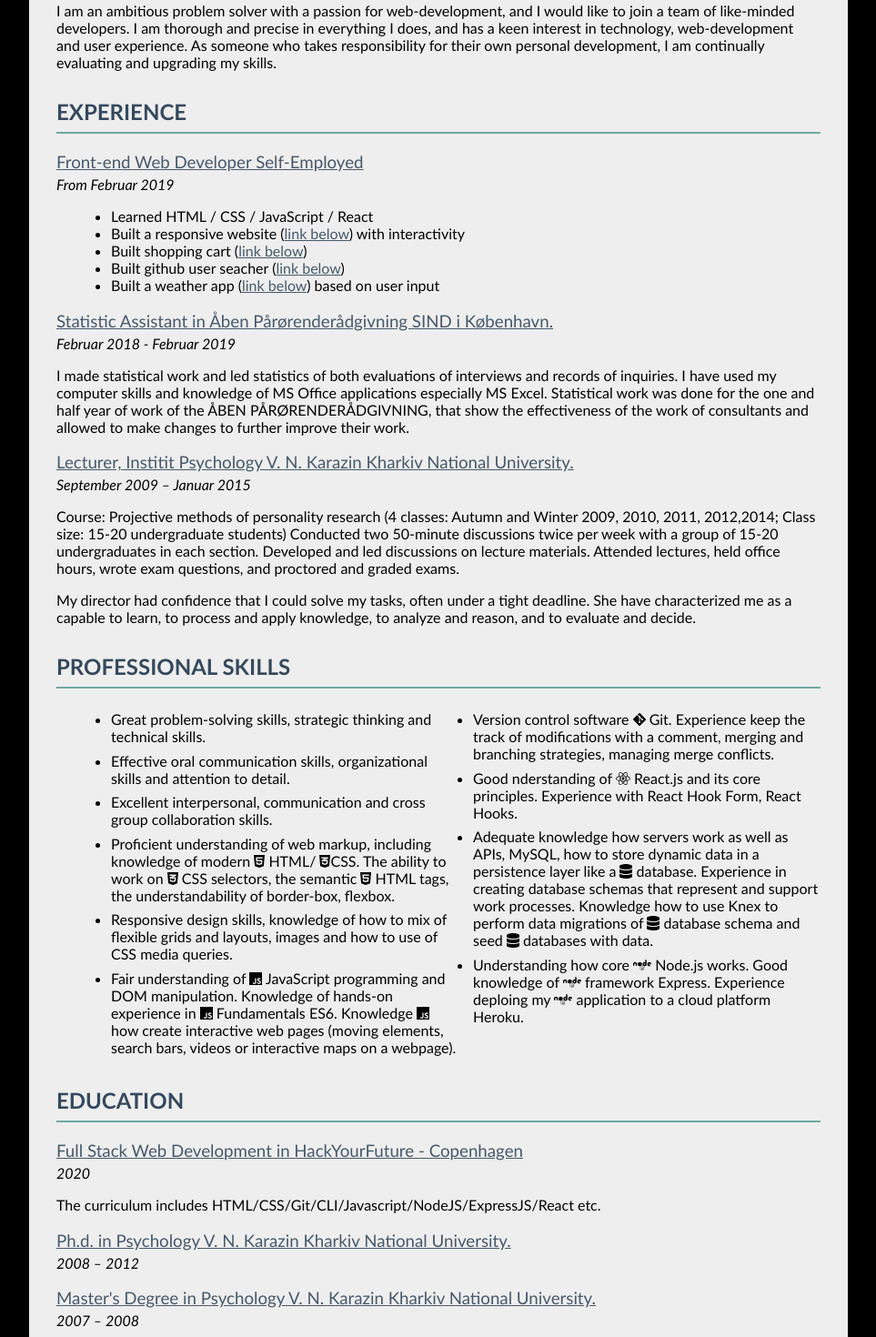
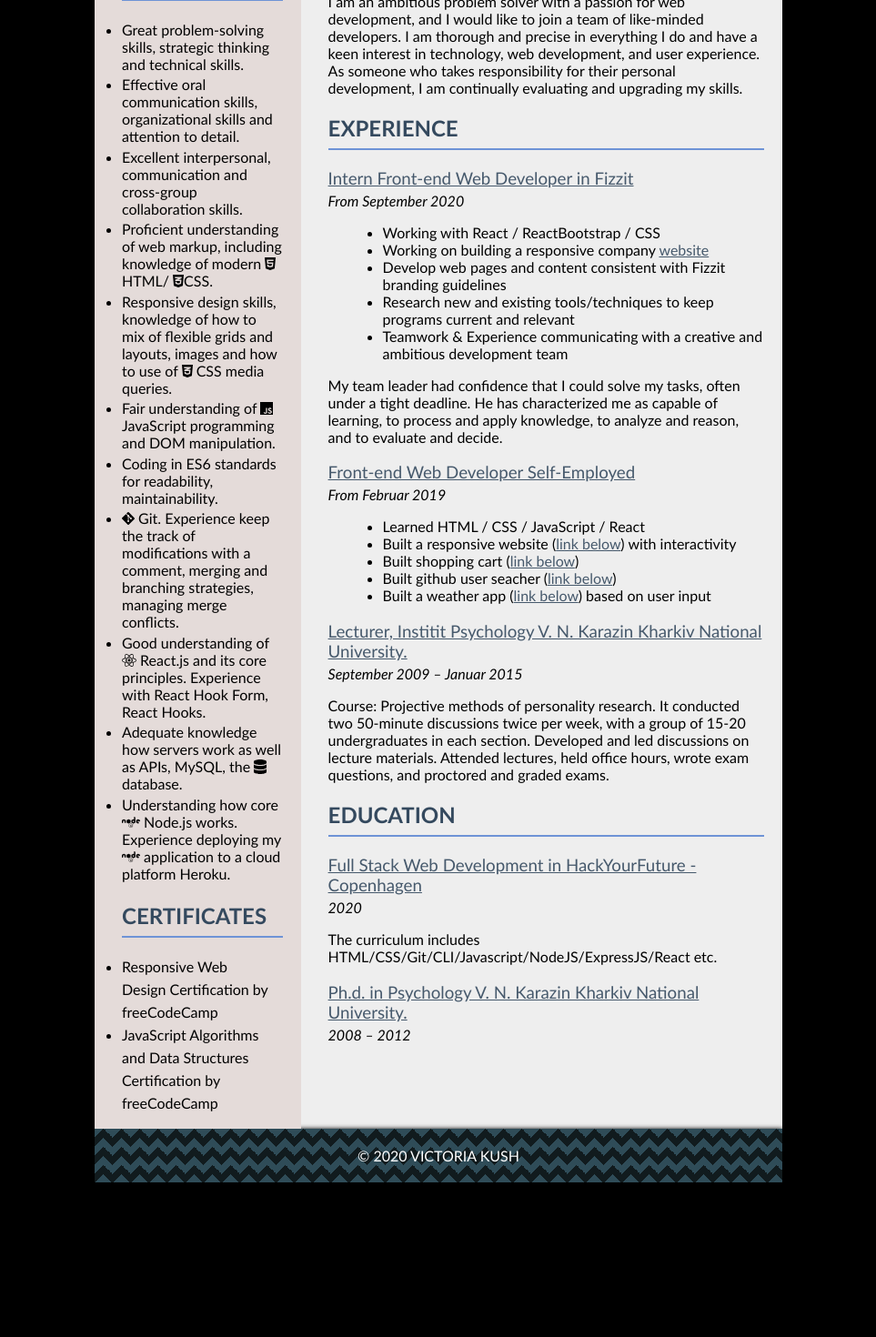
Before and after one commit to panivita/CV-Victoria-Kush, a React (Create React App) app: page / in a window 1280 px wide. Shown: the part 460-1930 px from the top of the page at 91% size, without its empty margins (158-1121 px from the left). After the commit the page ends 1770 px from the top, so only its background shows below. Built offline with nearby package versions, Linux system fonts and the light colour scheme.

Commit message:
update information

```diff
--- a/src/App.js
+++ b/src/App.js
@@ -10,9 +10,15 @@
   return (
     <div className="main-container">
       <Header />
-      <ProfileExperience />
-      <Skills />
-      <Education />
+      <div className="main-column">
+        <div className="skills-column">
+          <Skills />
+        </div>
+        <div className="expirience-column">
+          <ProfileExperience />
+          <Education />
+        </div>
+      </div>
       <Footer />
     </div>
   );
--- a/src/my-cv.css
+++ b/src/my-cv.css
@@ -7,21 +7,34 @@
 }
 
 .main-container {
-  width: 900px;
+  width: 60%;
   margin-right: auto;
   margin-left: auto;
   background: #eeeeee;
+}
+
+.main-column {
+  display: flex;
+}
+
+.skills-column {
+  background-color: #e4dbd9;
+  width: 110%;
+}
+
+.expirience-column {
+margin-bottom: 0;
 }
 
 .header-container {
   display: flex;
   padding: 30px;
   color: white;
-  background-image: linear-gradient(45deg, #34495e 25%, transparent 25%), linear-gradient(-45deg, #34495e 25%, transparent 25%), linear-gradient(135deg, #34495e 25%, transparent 25%), linear-gradient(-135deg, #34495e 25%, transparent 25%);
+  background-image: linear-gradient(45deg, #2f4c58 25%, transparent 25%), linear-gradient(-45deg, #2f4c58 25%, transparent 25%), linear-gradient(135deg,#2f4c58 25%, transparent 25%), linear-gradient(-135deg, #2f4c58 25%, transparent 25%);
   background-position: 10px 0, 10px 0, 0 0, 0 0;
   background-size: 20px 20px;
-  box-shadow: 0 0 5px 0 #333333;
-  background-color: #2c3e50;
+  background-color: #111b1e;
+  box-shadow: 0 0 3px 0 #2c3e50;
 }
 
 .main-info {
@@ -47,8 +60,7 @@
 
 section {
   padding-left: 30px;
-  padding-right: 30px;
-  margin-top: 30px;
+  padding-right: 20px;
 }
 
 h1 {
@@ -57,7 +69,7 @@
 }
 
 h2 {
-  border-bottom: solid #70A9A1 2px;
+  border-bottom: solid #6e93d6 2px;
   padding-bottom: 8px;
   color: #34495e;
 }
@@ -82,19 +94,16 @@
 .personal-skills li {
   padding: 1% 0;
 }
-
-.personal-skills ul {
-  columns: 2;
+.personal-skills ul, .column {
+  padding-left: 0;
 }
-
-.personal-skills ul, .column, .experience ul {
+ .experience ul {
   padding-left: 60px;
 }
 
 .skills svg, .main-info svg {
   padding-right: 10px;
 }
-
 
 .column {
   padding-right: 10px;
@@ -106,18 +115,13 @@
   margin-left: -20px;
 }
 
-.video {
-  position: relative;
-}
-
 footer {
-  margin-top: 30px;
   color: white;
-  background-image: linear-gradient(45deg, #34495e 25%, transparent 25%), linear-gradient(-45deg, #34495e 25%, transparent 25%), linear-gradient(135deg, #34495e 25%, transparent 25%), linear-gradient(-135deg, #34495e 25%, transparent 25%);
+  background-image: linear-gradient(45deg, #2f4c58 25%, transparent 25%), linear-gradient(-45deg, #2f4c58 25%, transparent 25%), linear-gradient(135deg,#2f4c58 25%, transparent 25%), linear-gradient(-135deg, #2f4c58 25%, transparent 25%);
   background-position: 10px 0, 10px 0, 0 0, 0 0;
   background-size: 20px 20px;
-  box-shadow: 0 0 5px 0 #333333;
-  background-color: #2c3e50;
+  background-color: #111b1e;
+  box-shadow: 0 0 5px 0 black;
 }
 
 .copyright {
--- a/src/sections/Education.js
+++ b/src/sections/Education.js
@@ -17,33 +17,8 @@
         <p>
           <i>2008 – 2012</i>
         </p>
-        <h3>
-          Master's Degree in Psychology V. N. Karazin Kharkiv National
-          University.
-        </h3>
-        <p>
-          <i>2007 – 2008</i>
-        </p>
-        <h3>
-          Bachelor's Degree in Psychology V. N. Karazin Kharkiv National
-          University.
-        </h3>
-        <p>
-          <i>2003-2008</i>
-        </p>
       </section>
-      <section className="motivation">
-        <h2>CERTIFICATES</h2>
-        <div className="learning">
-          <ul className="column">
-            <li>Responsive Web Design Certification by freeCodeCamp</li>
-            <li>
-              JavaScript Algorithms and Data Structures Certification by
-              freeCodeCamp
-            </li>
-          </ul>
-        </div>
-      </section>
+
     </>
   );
 };
--- a/src/sections/Profile-Experience.js
+++ b/src/sections/Profile-Experience.js
@@ -6,16 +6,53 @@
       <section className="profile">
         <h2>PROFILE</h2>
         <p>
-          I am an ambitious problem solver with a passion for web-development,
+          I am an ambitious problem solver with a passion for web development,
           and I would like to join a team of like-minded developers. I am
-          thorough and precise in everything I does, and has a keen interest in
-          technology, web-development and user experience. As someone who takes
-          responsibility for their own personal development, I am continually
+          thorough and precise in everything I do and have a keen interest in
+          technology, web development, and user experience. As someone who takes
+          responsibility for their personal development, I am continually
           evaluating and upgrading my skills.
         </p>
       </section>
       <section className="experience">
         <h2>EXPERIENCE</h2>
+        <h3>Intern Front-end Web Developer in Fizzit</h3>
+        <p>
+          <i>From September 2020</i>
+        </p>
+        <ul>
+          <li>Working with React / ReactBootstrap / CSS</li>
+          <li>
+            Working on building a responsive company{" "}
+            <a
+              href="https://fizzit.green/"
+              title="company website"
+              target="_blank"
+              rel="noopener noreferrer"
+            >
+              website
+            </a>
+          </li>
+          <li>
+            Develop web pages and content consistent with Fizzit branding
+            guidelines
+          </li>
+          <li>
+            Research new and existing tools/techniques to keep programs current
+            and relevant
+          </li>
+          <li>
+            Teamwork & Experience communicating with a creative and ambitious
+            development team
+          </li>
+        </ul>
+        <p>
+          My team leader had confidence that I could solve my tasks, often under
+          a tight deadline. He has characterized me as capable of learning, to
+          process and apply knowledge, to analyze and reason, and to evaluate
+          and decide.
+        </p>
+
         <h3>Front-end Web Developer Self-Employed</h3>
         <p>
           <i>From Februar 2019</i>
@@ -72,20 +109,6 @@
           </li>
         </ul>
         <h3>
-          Statistic Assistant in Åben Pårørenderådgivning SIND i København.
-        </h3>
-        <p>
-          <i>Februar 2018 - Februar 2019</i>
-        </p>
-        <p>
-          I made statistical work and led statistics of both evaluations of
-          interviews and records of inquiries. I have used my computer skills
-          and knowledge of MS Office applications especially MS Excel.
-          Statistical work was done for the one and half year of work of the ÅBEN
-          PÅRØRENDERÅDGIVNING, that show the effectiveness of the work of
-          consultants and allowed to make changes to further improve their work.
-        </p>
-        <h3>
           Lecturer, Institit Psychology V. N. Karazin Kharkiv National
           University.
         </h3>
@@ -93,18 +116,11 @@
           <i>September 2009 – Januar 2015</i>
         </p>
         <p>
-          Course: Projective methods of personality research (4 classes: Autumn
-          and Winter 2009, 2010, 2011, 2012,2014; Class size: 15-20
-          undergraduate students) Conducted two 50-minute discussions twice per
-          week with a group of 15-20 undergraduates in each section. Developed
-          and led discussions on lecture materials. Attended lectures, held
-          office hours, wrote exam questions, and proctored and graded exams.
-        </p>
-        <p>
-          My director had confidence that I could solve my tasks, often under a
-          tight deadline. She have characterized me as a capable to learn, to
-          process and apply knowledge, to analyze and reason, and to evaluate
-          and decide.
+          Course: Projective methods of personality research. It conducted two
+          50-minute discussions twice per week, with a group of 15-20
+          undergraduates in each section. Developed and led discussions on
+          lecture materials. Attended lectures, held office hours, wrote exam
+          questions, and proctored and graded exams.
         </p>
       </section>
     </>
--- a/src/sections/Skills.js
+++ b/src/sections/Skills.js
@@ -1,5 +1,4 @@
 import React from "react";
-import { mySqlIcon } from "../mysql.png";
 import "font-awesome/css/font-awesome.min.css";
 import { library } from "@fortawesome/fontawesome-svg-core";
 import {
@@ -32,55 +31,55 @@
             attention to detail.
           </li>
           <li>
-            Excellent interpersonal, communication and cross group collaboration
+            Excellent interpersonal, communication and cross-group collaboration
             skills.
           </li>
           <li>
             Proficient understanding of web markup, including knowledge of
             modern <i className="fab fa-html5"></i> HTML/{" "}
-            <i className="fab fa-css3-alt"></i>CSS. The ability to work on{" "}
-            <i className="fab fa-css3-alt"></i> CSS selectors, the semantic{" "}
-            <i className="fab fa-html5"></i> HTML tags, the understandability of
-            border-box, flexbox.
+            <i className="fab fa-css3-alt"></i>CSS.
           </li>
           <li>
             Responsive design skills, knowledge of how to mix of flexible grids
-            and layouts, images and how to use of CSS media queries.
+            and layouts, images and how to use of{" "}
+            <i className="fab fa-css3-alt"></i> CSS media queries.
           </li>
           <li>
             Fair understanding of <i className="fab fa-js"></i> JavaScript
-            programming and DOM manipulation. Knowledge of hands-on experience
-            in <i className="fab fa-js"></i> Fundamentals ES6. Knowledge{" "}
-            <i className="fab fa-js"></i> how create interactive web pages
-            (moving elements, search bars, videos or interactive maps on a
-            webpage).{" "}
+            programming and DOM manipulation.{" "}
+          </li>
+          <li>Coding in ES6 standards for readability, maintainability.</li>
+          <li>
+            <i className="fab fa-git-alt"></i> Git. Experience keep the track of
+            modifications with a comment, merging and branching strategies,
+            managing merge conflicts.
           </li>
           <li>
-            Version control software <i className="fab fa-git-alt"></i> Git.
-            Experience keep the track of modifications with a comment, merging
-            and branching strategies, managing merge conflicts.
-          </li>
-          <li>
-            Good nderstanding of <i className="fab fa-react"></i> React.js and
+            Good understanding of <i className="fab fa-react"></i> React.js and
             its core principles. Experience with React Hook Form, React Hooks.
           </li>
           <li>
-            Adequate knowledge how servers work as well as APIs, MySQL, how to
-            store dynamic data in a persistence layer like a{" "}
-            <i className="fas fa-database"></i> database. Experience in creating
-            database schemas that represent and support work processes.
-            Knowledge how to use Knex to perform data migrations of{" "}
-            <i className="fas fa-database"></i> database schema and seed{" "}
-            <i className="fas fa-database"></i> databases with data.
+            Adequate knowledge how servers work as well as APIs, MySQL, the <i className="fas fa-database"></i> database.
           </li>
           <li>
             Understanding how core <i className="fab fa-node"></i> Node.js
-            works. Good knowledge of <i className="fab fa-node"></i> framework
-            Express. Experience deploing my <i className="fab fa-node"></i>{" "}
+            works. Experience deploying my <i className="fab fa-node"></i>{" "}
             application to a cloud platform Heroku.
           </li>
         </ul>
       </section>
+      <section className="motivation">
+        <h2>CERTIFICATES</h2>
+        <div className="learning">
+          <ul className="column">
+            <li>Responsive Web Design Certification by freeCodeCamp</li>
+            <li>
+              JavaScript Algorithms and Data Structures Certification by
+              freeCodeCamp
+            </li>
+          </ul>
+        </div>
+      </section>
     </>
   );
 };
```
